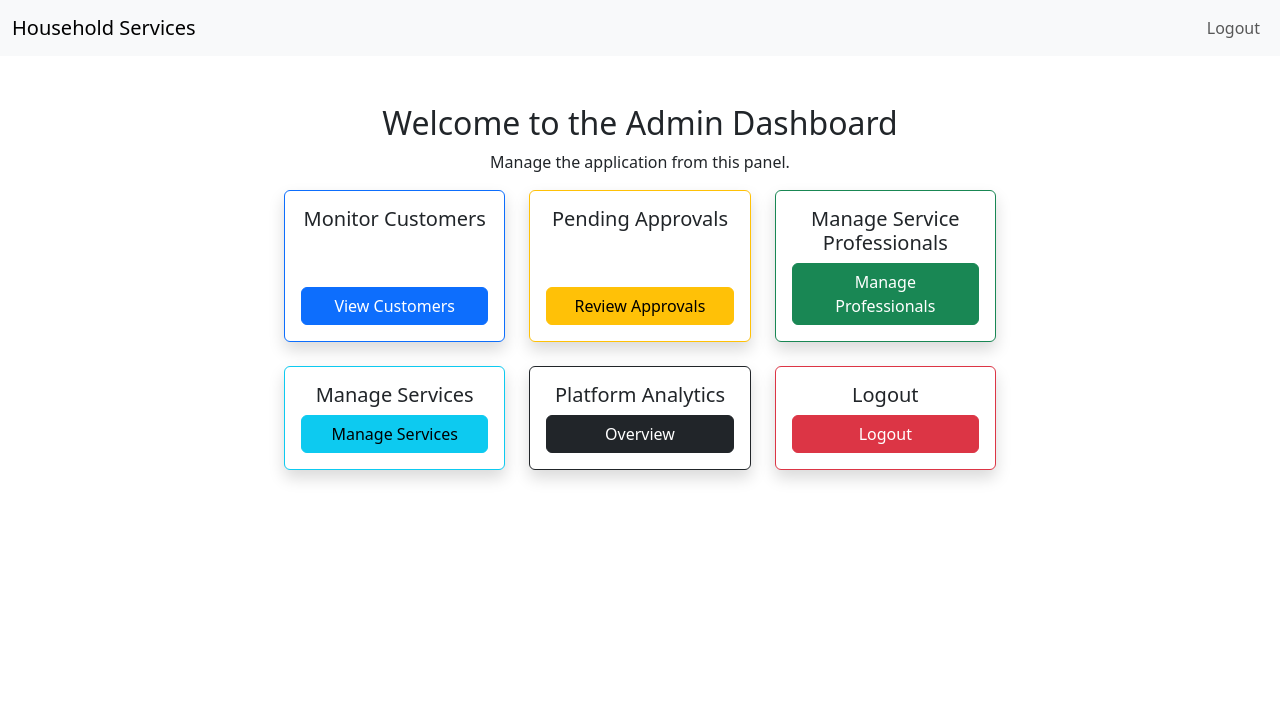
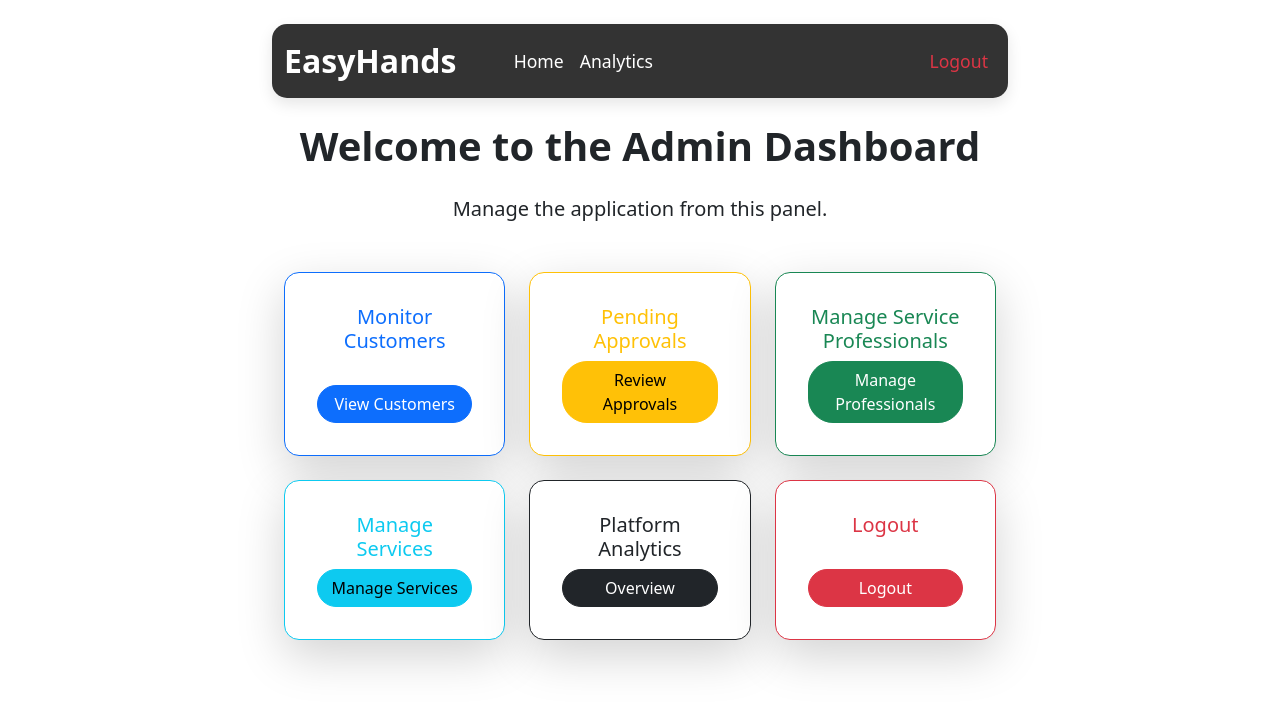
Before and after one commit to dhirajp1603/MAD-1, a Flask app: page /admin_dashboard in a window 1280 px wide. Shown: the top 708 px of the page. Run offline with Flask 3, Linux system fonts and the light colour scheme; the visitor is signed in with stand-in values (Sample User, id 1).

Commit message:
23-11-2024

```diff
--- a/templates/admin_dashboard.html
+++ b/templates/admin_dashboard.html
@@ -3,67 +3,97 @@
 {% block title %}Admin Dashboard{% endblock %}
 
 {% block content %}
+<div class="container-fluid p-0">
+    <!-- Full-Screen Navbar with better contrast and search button -->
+    <nav class="navbar navbar-expand-lg navbar-dark" style="background-color: #333;">
+        <div class="container-fluid">
+            <!-- Strongly Styled Navbar Brand -->
+            <a class="navbar-brand fw-bold text-white" href="#" style="font-size: 2rem; font-weight: 700;">EasyHands&nbsp&nbsp;&nbsp;&nbsp;</a>
+            <button class="navbar-toggler" type="button" data-bs-toggle="collapse" data-bs-target="#navbarNav" aria-controls="navbarNav" aria-expanded="false" aria-label="Toggle navigation">
+                <span class="navbar-toggler-icon"></span>
+            </button>
+            <div class="collapse navbar-collapse" id="navbarNav">
+                <ul class="navbar-nav me-auto">
+                    <li class="nav-item">
+                        <a class="nav-link text-white" href="{{ url_for('admin_dashboard') }}">Home</a>
+                    </li>
+                    <li class="nav-item">
+                        <a class="nav-link text-white" href="{{ url_for('admin_overview') }}">Analytics</a>
+                    </li>
+                </ul>
+                <!-- Adding ms-auto to create space between app name and navbar items -->
+                <ul class="navbar-nav ms-auto">
+                    <li class="nav-item">
+                        <a class="nav-link text-danger" href="{{ url_for('logout') }}">Logout</a>
+                    </li>
+                </ul>
+            </div>
+        </div>
+    </nav>
+
+    <!-- Dashboard Content -->
     <div class="container mt-4">
-        <h2 class="text-center">Welcome to the Admin Dashboard</h2>
-        <p class="text-center">Manage the application from this panel.</p>
+        <h2 class="text-center mb-4" style="font-size: 2.5rem; font-weight: 600;">Welcome to the Admin Dashboard</h2>
+        <p class="text-center mb-5" style="font-size: 1.25rem;">Manage the application from this panel.</p>
 
         <div class="row text-center">
             <!-- Section: Monitor Customers -->
             <div class="col-md-4 mb-4">
-                <div class="card shadow border-primary h-100">
+                <div class="card shadow-lg border-primary h-100" style="border-radius: 15px;">
                     <div class="card-body d-flex flex-column justify-content-between">
-                        <h5 class="card-title">Monitor Customers</h5>
-                        <a href="{{ url_for('monitor_customers') }}" class="btn btn-primary mt-auto">View Customers</a>
+                        <h5 class="card-title text-primary">Monitor Customers</h5>
+                        <a href="{{ url_for('monitor_customers') }}" class="btn btn-primary mt-auto" style="border-radius: 25px;">View Customers</a>
                     </div>
                 </div>
             </div>
 
             <!-- Section: Pending Approvals -->
             <div class="col-md-4 mb-4">
-                <div class="card shadow border-warning h-100">
+                <div class="card shadow-lg border-warning h-100" style="border-radius: 15px;">
                     <div class="card-body d-flex flex-column justify-content-between">
-                        <h5 class="card-title">Pending Approvals</h5>
-                        <a href="{{ url_for('pending_approval_list') }}" class="btn btn-warning mt-auto">Review Approvals</a>
+                        <h5 class="card-title text-warning">Pending Approvals</h5>
+                        <a href="{{ url_for('pending_approval_list') }}" class="btn btn-warning mt-auto" style="border-radius: 25px;">Review Approvals</a>
                     </div>
                 </div>
             </div>
 
             <!-- Section: Manage Service Professionals -->
             <div class="col-md-4 mb-4">
-                <div class="card shadow border-success h-100">
+                <div class="card shadow-lg border-success h-100" style="border-radius: 15px;">
                     <div class="card-body d-flex flex-column justify-content-between">
-                        <h5 class="card-title">Manage Service Professionals</h5>
-                        <a href="{{ url_for('view_professionals') }}" class="btn btn-success mt-auto">Manage Professionals</a>
+                        <h5 class="card-title text-success">Manage Service Professionals</h5>
+                        <a href="{{ url_for('view_professionals') }}" class="btn btn-success mt-auto" style="border-radius: 25px;">Manage Professionals</a>
                     </div>
                 </div>
             </div>
 
             <!-- Section: Manage Services -->
             <div class="col-md-4 mb-4">
-                <div class="card shadow border-info h-100">
+                <div class="card shadow-lg border-info h-100" style="border-radius: 15px;">
                     <div class="card-body d-flex flex-column justify-content-between">
-                        <h5 class="card-title">Manage Services</h5>
-                        <a href="{{ url_for('view_services') }}" class="btn btn-info mt-auto">Manage Services</a>
+                        <h5 class="card-title text-info">Manage Services</h5>
+                        <a href="{{ url_for('view_services') }}" class="btn btn-info mt-auto" style="border-radius: 25px;">Manage Services</a>
                     </div>
                 </div>
             </div>
 
             <!-- Section: Platform Analytics -->
             <div class="col-md-4 mb-4">
-                <div class="card shadow border-dark h-100">
+                <div class="card shadow-lg border-dark h-100" style="border-radius: 15px;">
                     <div class="card-body d-flex flex-column justify-content-between">
-                        <h5 class="card-title">Platform Analytics</h5>
-                        <a href="{{ url_for('admin_overview') }}" class="btn btn-dark mt-auto">Overview</a>
+                        <h5 class="card-title text-dark">Platform Analytics</h5>
+                        <a href="{{ url_for('admin_overview') }}" class="btn btn-dark mt-auto" style="border-radius: 25px;">Overview</a>
                     </div>
                 </div>
             </div>
 
             <!-- Section: Logout -->
             <div class="col-md-4 mb-4">
-                <div class="card shadow border-danger h-100">
+                <div class="card shadow-lg border-danger h-100" style="border-radius: 15px;">
                     <div class="card-body d-flex flex-column justify-content-between">
-                        <h5 class="card-title">Logout</h5>
-                        <a href="{{ url_for('logout') }}" class="btn btn-danger mt-auto">Logout</a>
+                        <h5 class="card-title text-danger">Logout</h5>
+                        <a href="{{ url_for('logout') }}" class="btn btn-danger mt-auto" style="border-radius: 25px;">Logout</a>
+                    </div>
                 </div>
             </div>
         </div>
@@ -71,12 +101,34 @@
 </div>
 
 <style>
+    .navbar {
+        box-shadow: 0 6px 15px rgba(0, 0, 0, 0.1);
+        border-radius: 15px;
+    }
+    .navbar-nav .nav-link {
+        font-size: 1.1rem;
+        font-weight: 500;
+        padding: 15px 25px;
+    }
+    .navbar-nav .nav-link:hover {
+        background-color: rgba(255, 255, 255, 0.1);
+        border-radius: 25px;
+    }
+    .form-control {
+        width: 250px;
+    }
     .card {
-            transition: transform 0.2s;
-            height: 100%; /* Ensure the cards take full height of the column */
+        transition: transform 0.3s ease, box-shadow 0.3s ease;
+        height: 100%;
+        border-radius: 15px;
     }
     .card:hover {
-            transform: scale(1.05);
+        transform: translateY(-10px);
+        box-shadow: 0 15px 30px rgba(0, 0, 0, 0.15);
+    }
+    .card-body {
+        padding: 2rem;
     }
 </style>
+
 {% endblock %}
--- a/templates/layout.html
+++ b/templates/layout.html
@@ -13,7 +13,6 @@
     {% endblock %}
 </head>
 <body>
-    {% include 'navbar.html' %}
 
     <div class="container mt-4">
         {% with messages = get_flashed_messages() %}
```
Also changed, not shown: templates/login_admin.html (+40 -11 lines), templates/loginseparator.html (+28 -22 lines), templates/registerseparator.html (deleted, +0 -9 lines). Lines whose indentation alone changed are shown as unchanged.
